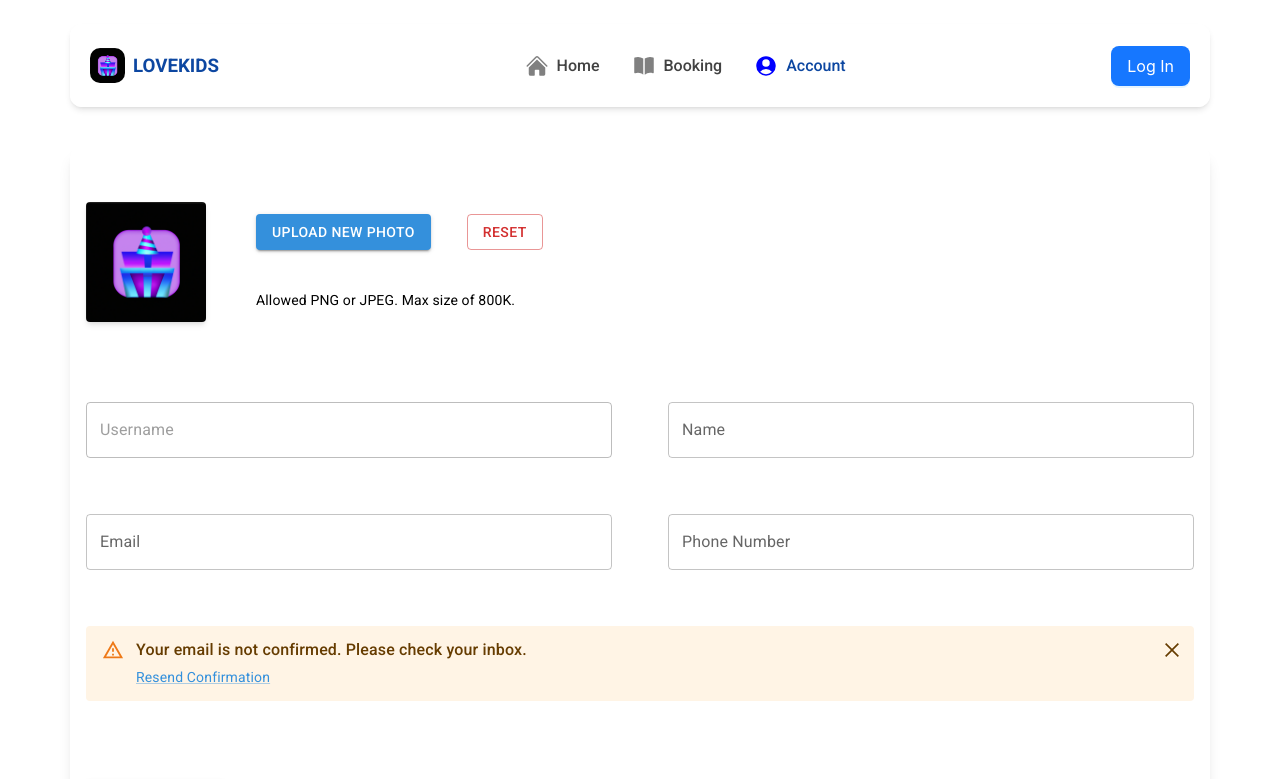
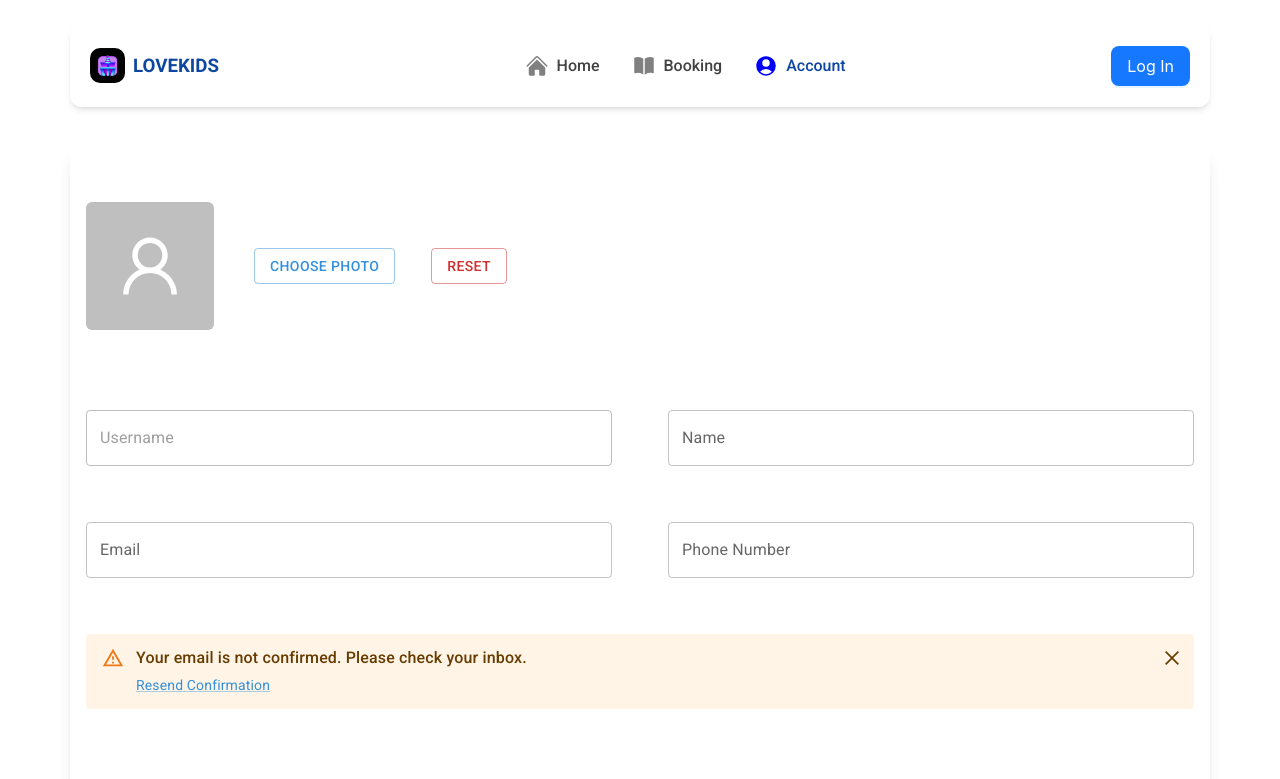
Before and after one commit to DuyVoK15/birthday-party-for-kids-customer, a Next.js app: page /account in a window 1280 px wide. Shown: the top 779 px of the page. Built offline with nearby package versions, Linux system fonts and the light colour scheme; no server answers.

Commit message:
feat: update Avatar logic

```diff
--- a/package.json
+++ b/package.json
@@ -12,6 +12,7 @@
     "lint": "next lint"
   },
   "dependencies": {
+    "@ant-design/icons": "^5.3.1",
     "@ant-design/pro-components": "^2.6.49",
     "@emotion/react": "^11.11.3",
     "@emotion/styled": "^11.11.0",
--- a/src/app/account/page.tsx
+++ b/src/app/account/page.tsx
@@ -28,8 +28,10 @@ import Button, { ButtonProps } from "@mui/material/Button";
 // ** Icons Imports
 import Close from "@ant-design/icons/CloseOutlined";
 import { useAppDispatch, useAppSelector } from "@/lib/hooks";
-import { getUserInfo } from "@/lib/features/auth.slice";
+import { getUserInfo, updateAvatar } from "@/lib/features/auth.slice";
 import AuthGuard from "../AuthGuard";
+import { Avatar, Flex } from "antd";
+import { UserOutlined } from "@ant-design/icons";
 
 const ImgStyled = styled("img")(({ theme }) => ({
   width: 120,
@@ -58,14 +60,15 @@ const ResetButtonStyled = styled(Button)<ButtonProps>(({ theme }) => ({
 }));
 const Account = () => {
   const [openAlert, setOpenAlert] = useState<boolean>(true);
-  const [imgSrc, setImgSrc] = useState<string>("/image/icon.png");
+  const [imgSrc, setImgSrc] = useState<string>("");
+  const [imgFile, setImgFile] = useState<File | null>(null);
 
   const onChange = (file: ChangeEvent) => {
     const reader = new FileReader();
     const { files } = file.target as HTMLInputElement;
     if (files && files.length !== 0) {
       reader.onload = () => setImgSrc(reader.result as string);
-
+      setImgFile(files[0]);
       reader.readAsDataURL(files[0]);
     }
   };
@@ -75,14 +78,24 @@ const Account = () => {
 
   const userInfo = useAppSelector((state) => state.auth.userInfo?.data);
 
+  const fetchUserInfo = async () => {
+    await dispatch(getUserInfo()).then((res) => {
+      console.log(JSON.stringify(res, null, 2));
+    });
+  };
+
   useEffect(() => {
-    const fetchUserInfo = async () => {
-      await dispatch(getUserInfo()).then((res) => {
-        console.log(JSON.stringify(res, null, 2));
-      });
-    };
     fetchUserInfo();
   }, []);
+
+  const updateAvatarU = async () => {
+    await dispatch(updateAvatar(imgFile)).then(async (res) => {
+      setImgSrc("");
+      setImgFile(null);
+      await fetchUserInfo();
+      console.log(JSON.stringify(res, null, 2));
+    });
+  };
 
   return (
     <AuthGuard>
@@ -92,18 +105,28 @@ const Account = () => {
             <Grid container spacing={7}>
               <Grid item xs={12} sx={{ marginTop: 4.8, marginBottom: 3 }}>
                 <Box sx={{ display: "flex", alignItems: "center" }}>
-                  <ImgStyled
-                    className="shadow-md"
-                    src={userInfo?.avatarUrl || imgSrc}
-                    alt="Profile Pic"
-                  />
-                  <Box>
+                  <Flex vertical gap={5}>
+                    <Avatar
+                      src={userInfo?.avatarUrl}
+                      srcSet={imgSrc}
+                      shape="square"
+                      size={128}
+                      icon={<UserOutlined />}
+                    />
+                    {imgFile !== null && (
+                      <Button onClick={updateAvatarU} variant="contained">
+                        Upload
+                      </Button>
+                    )}
+                  </Flex>
+
+                  <Box sx={{ ml: 5 }}>
                     <ButtonStyled
                       component="label"
-                      variant="contained"
+                      variant="outlined"
                       htmlFor="account-settings-upload-image"
                     >
-                      Upload New Photo
+                      Choose PHOTO
                       <input
                         hidden
                         type="file"
@@ -115,13 +138,13 @@ const Account = () => {
                     <ResetButtonStyled
                       color="error"
                       variant="outlined"
-                      onClick={() => setImgSrc("/images/avatars/1.png")}
+                      onClick={() => {
+                        setImgSrc("");
+                        setImgFile(null);
+                      }}
                     >
                       Reset
                     </ResetButtonStyled>
-                    <Typography variant="body2" sx={{ marginTop: 5 }}>
-                      Allowed PNG or JPEG. Max size of 800K.
-                    </Typography>
                   </Box>
                 </Box>
               </Grid>
--- a/src/lib/features/auth.slice.ts
+++ b/src/lib/features/auth.slice.ts
@@ -122,6 +122,19 @@ export const loadAuthState = createAsyncThunk(
   },
 );
 
+export const updateAvatar = createAsyncThunk(
+  "auth/updateAvatar",
+  async (imgSrc: File | null, { rejectWithValue }) => {
+    try {
+      const response = await authService.updateAvatar(imgSrc);
+      return response.data;
+    } catch (error) {
+      const axiosError = error as AxiosError;
+      return rejectWithValue(axiosError.response?.data);
+    }
+  },
+);
+
 export const authSlice = createSlice({
   name: "auth",
   initialState,
--- a/src/lib/service/auth.service.ts
+++ b/src/lib/service/auth.service.ts
@@ -11,14 +11,14 @@ export const authService = {
 
     return axiosClient.post(url, { ...payload });
   },
-  login: (
-    payload: LOGIN_PARAM,
-  ): Promise<AxiosResponse<REGISTER_RESPONSE>> => {
+  login: (payload: LOGIN_PARAM): Promise<AxiosResponse<REGISTER_RESPONSE>> => {
     const url = "/api/account/customer/authenticate";
 
     return axiosClient.post(url, { ...payload });
   },
-  loginWithGoogle: (accessToken: string): Promise<AxiosResponse<{token: string}>> => {
+  loginWithGoogle: (
+    accessToken: string,
+  ): Promise<AxiosResponse<{ token: string }>> => {
     const url = `/api/account/signin/gmail?accessToken=${accessToken}`;
 
     return axiosClient.post(url);
@@ -28,4 +28,12 @@ export const authService = {
 
     return axiosClient.get(url);
   },
+  updateAvatar: (imgSrc: any): Promise<AxiosResponse<USERINFO_RESPONSE>> => {
+    const url = "/api/account/update-img";
+    const formData = new FormData();
+    formData.append("fileImg", imgSrc);
+    return axiosClient.put(url, formData, {
+      headers: { "Content-Type": "multipart/form-data" },
+    });
+  },
 };
```
